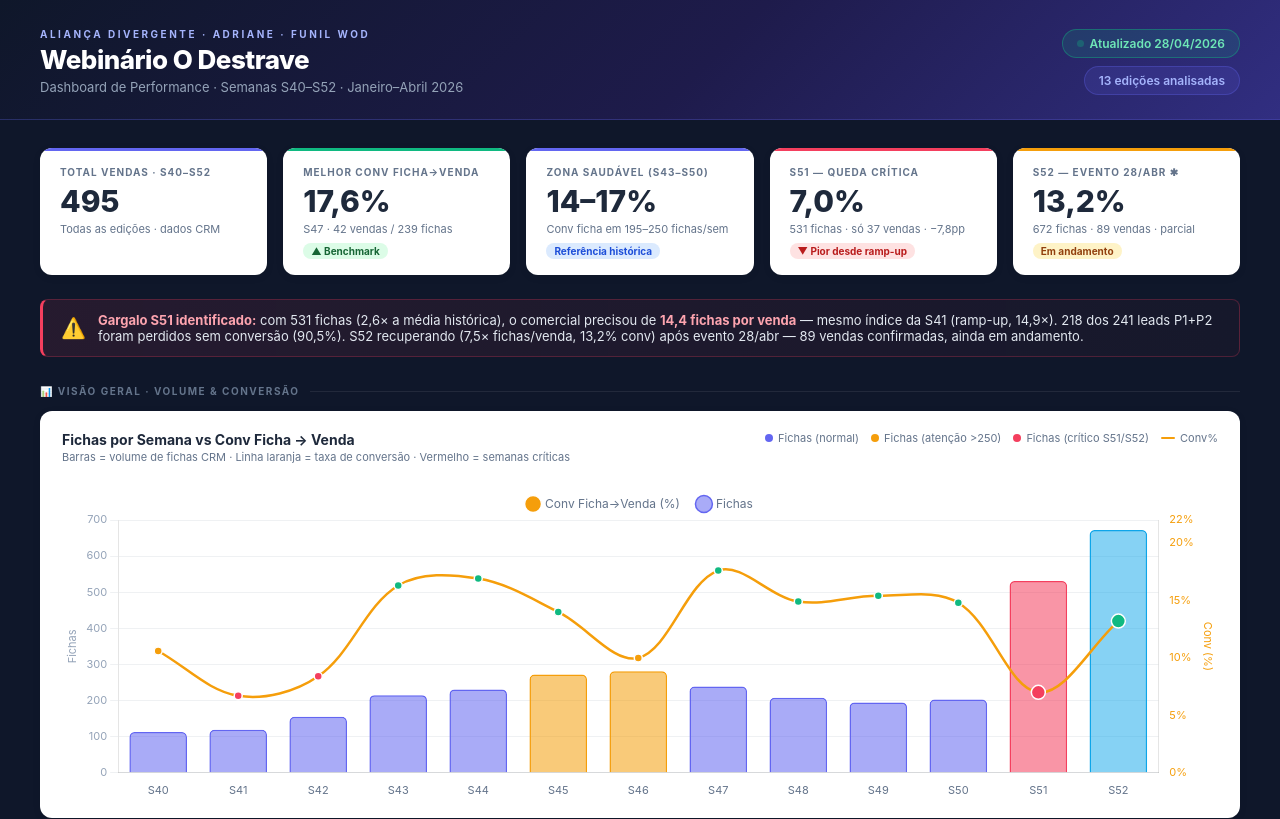
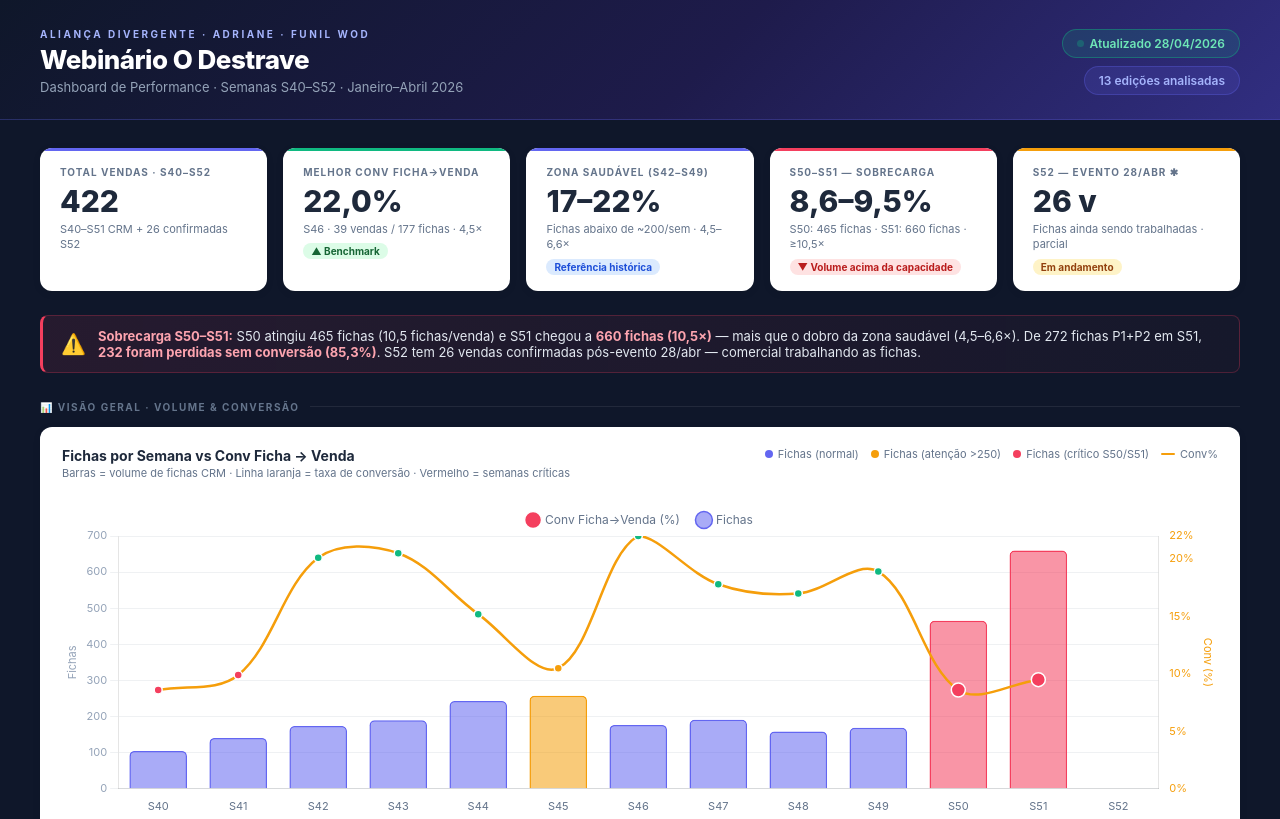
Before and after one commit to cavalcanti86-cmyk/wod-dashboard, a plain HTML site: page index.html in a window 1280 px wide. Shown: the top 819 px of the page. Drawn offline with nearby package versions, Linux system fonts and the light colour scheme.

Commit message:
S52 corrige boundary terça 22h: recalcula S40-S52, crit S50+S51

```diff
--- a/index.html
+++ b/index.html
@@ -295,31 +295,31 @@
   <div class="kpi-row">
     <div class="kpi" style="--stripe:#6366f1">
       <div class="kpi-label">Total Vendas · S40–S52</div>
-      <div class="kpi-value">495</div>
-      <div class="kpi-note">Todas as edições · dados CRM</div>
+      <div class="kpi-value">422</div>
+      <div class="kpi-note">S40–S51 CRM + 26 confirmadas S52</div>
     </div>
     <div class="kpi" style="--stripe:#10b981">
       <div class="kpi-label">Melhor Conv Ficha→Venda</div>
-      <div class="kpi-value">17,6%</div>
-      <div class="kpi-note">S47 · 42 vendas / 239 fichas</div>
+      <div class="kpi-value">22,0%</div>
+      <div class="kpi-note">S46 · 39 vendas / 177 fichas · 4,5×</div>
       <div class="tag tag-g">▲ Benchmark</div>
     </div>
     <div class="kpi" style="--stripe:#6366f1">
-      <div class="kpi-label">Zona Saudável (S43–S50)</div>
-      <div class="kpi-value">14–17%</div>
-      <div class="kpi-note">Conv ficha em 195–250 fichas/sem</div>
+      <div class="kpi-label">Zona Saudável (S42–S49)</div>
+      <div class="kpi-value">17–22%</div>
+      <div class="kpi-note">Fichas abaixo de ~200/sem · 4,5–6,6×</div>
       <div class="tag tag-b">Referência histórica</div>
     </div>
     <div class="kpi" style="--stripe:#f43f5e">
-      <div class="kpi-label">S51 — Queda crítica</div>
-      <div class="kpi-value">7,0%</div>
-      <div class="kpi-note">531 fichas · só 37 vendas · −7,8pp</div>
-      <div class="tag tag-r">▼ Pior desde ramp-up</div>
+      <div class="kpi-label">S50–S51 — Sobrecarga</div>
+      <div class="kpi-value">8,6–9,5%</div>
+      <div class="kpi-note">S50: 465 fichas · S51: 660 fichas · ≥10,5×</div>
+      <div class="tag tag-r">▼ Volume acima da capacidade</div>
     </div>
     <div class="kpi" style="--stripe:#f59e0b">
       <div class="kpi-label">S52 — Evento 28/abr ✱</div>
-      <div class="kpi-value">13,2%</div>
-      <div class="kpi-note">672 fichas · 89 vendas · parcial</div>
+      <div class="kpi-value">26 v</div>
+      <div class="kpi-note">Fichas ainda sendo trabalhadas · parcial</div>
       <div class="tag tag-y">Em andamento</div>
     </div>
   </div>
@@ -328,7 +328,7 @@
   <div class="alert">
     <span class="alert-icon">⚠️</span>
     <div>
-      <strong>Gargalo S51 identificado:</strong> com 531 fichas (2,6× a média histórica), o comercial precisou de <strong>14,4 fichas por venda</strong> — mesmo índice da S41 (ramp-up, 14,9×). 218 dos 241 leads P1+P2 foram perdidos sem conversão (90,5%). S52 recuperando (7,5× fichas/venda, 13,2% conv) após evento 28/abr — 89 vendas confirmadas, ainda em andamento.
+      <strong>Sobrecarga S50–S51:</strong> S50 atingiu 465 fichas (10,5 fichas/venda) e S51 chegou a <strong>660 fichas (10,5×)</strong> — mais que o dobro da zona saudável (4,5–6,6×). De 272 fichas P1+P2 em S51, <strong>232 foram perdidas sem conversão (85,3%)</strong>. S52 tem 26 vendas confirmadas pós-evento 28/abr — comercial trabalhando as fichas.
     </div>
   </div>
 
@@ -344,7 +344,7 @@
         <div class="leg">
           <span><span class="legdot" style="background:#6366f1"></span>Fichas (normal)</span>
           <span><span class="legdot" style="background:#f59e0b"></span>Fichas (atenção &gt;250)</span>
-          <span><span class="legdot" style="background:#f43f5e"></span>Fichas (crítico S51/S52)</span>
+          <span><span class="legdot" style="background:#f43f5e"></span>Fichas (crítico S50/S51)</span>
           <span><span class="legline" style="background:#f59e0b"></span>Conv%</span>
         </div>
       </div>
@@ -445,7 +445,7 @@
     <div class="tbl-head">
       <div>
         <div style="font-size:14px;font-weight:700;color:#1e293b;">Histórico Completo por Semana</div>
-        <div style="font-size:11px;color:#64748b;margin-top:2px;">Clique no cabeçalho para ordenar &nbsp;·&nbsp; <span style="color:#b91c1c;">■</span> S51 = crítico &nbsp;·&nbsp; <span style="color:#1d4ed8;">■</span> S52 = parcial</div>
+        <div style="font-size:11px;color:#64748b;margin-top:2px;">Clique no cabeçalho para ordenar &nbsp;·&nbsp; <span style="color:#b91c1c;">■</span> S50/S51 = sobrecarga &nbsp;·&nbsp; <span style="color:#1d4ed8;">■</span> S52 = parcial &nbsp;·&nbsp; — = dados ainda não disponíveis</div>
       </div>
     </div>
     <div class="tbl-wrap">
@@ -472,7 +472,7 @@
   </div>
 
   <div class="footer">
-    Fonte: HubSpot CRM Export · 29/04/2026 &nbsp;·&nbsp; ✱ S52 parcial — 89 vendas confirmadas (evento 28/abr · comercial ainda fechando) &nbsp;·&nbsp; Aliança Divergente – WOD – Adriane
+    Fonte: HubSpot CRM Export 28/04 + WOD29ABR.csv · 29/04/2026 &nbsp;·&nbsp; Boundary: cada edição começa na terça 22h &nbsp;·&nbsp; ✱ S52 parcial — 26 vendas pós-evento, fichas sendo trabalhadas &nbsp;·&nbsp; Aliança Divergente – WOD – Adriane
   </div>
 </div>
 
@@ -481,40 +481,43 @@
 // ──────────────────────────────────────────────────
 // DADOS
 // ──────────────────────────────────────────────────
+// Dados recalculados com boundary correto: cada edição começa na terça 22h
+// Regra S52: vendas antes de 28/abr 22h → S51 · vendas após 28/abr 22h → S52
+// Fonte: HubSpot CRM Export 28/04 + WOD29ABR.csv · Fichas = processadas pelo comercial (Data de fechamento)
 const RAW = [
-  {s:'S40',dt:'03/fev',f:113,v:12,p1f:18,p1v:4, p2f:24,p2v:4, p3f:28,p3v:3, p4f:19,p4v:0, p5f:24,p5v:1},
-  {s:'S41',dt:'10/fev',f:119,v:8, p1f:16,p1v:1, p2f:20,p2v:2, p3f:34,p3v:2, p4f:35,p4v:1, p5f:14,p5v:2},
-  {s:'S42',dt:'17/fev',f:155,v:13,p1f:25,p1v:5, p2f:29,p2v:3, p3f:48,p3v:3, p4f:39,p4v:1, p5f:14,p5v:1},
-  {s:'S43',dt:'24/fev',f:215,v:35,p1f:31,p1v:7, p2f:54,p2v:12,p3f:51,p3v:10,p4f:58,p4v:5, p5f:21,p5v:1},
-  {s:'S44',dt:'03/mar',f:231,v:39,p1f:43,p1v:11,p2f:47,p2v:10,p3f:64,p3v:11,p4f:57,p4v:5, p5f:20,p5v:2},
-  {s:'S45',dt:'10/mar',f:272,v:38,p1f:48,p1v:11,p2f:63,p2v:8, p3f:75,p3v:11,p4f:60,p4v:7, p5f:26,p5v:1},
-  {s:'S46',dt:'17/mar',f:281,v:28,p1f:57,p1v:12,p2f:76,p2v:7, p3f:65,p3v:8, p4f:57,p4v:1, p5f:26,p5v:0},
-  {s:'S47',dt:'24/mar',f:239,v:42,p1f:59,p1v:15,p2f:62,p2v:9, p3f:59,p3v:9, p4f:45,p4v:8, p5f:14,p5v:1},
-  {s:'S48',dt:'31/mar',f:208,v:31,p1f:51,p1v:9, p2f:47,p2v:7, p3f:45,p3v:4, p4f:46,p4v:7, p5f:19,p5v:4},
-  {s:'S49',dt:'07/abr',f:195,v:30,p1f:47,p1v:9, p2f:45,p2v:9, p3f:49,p3v:6, p4f:39,p4v:5, p5f:15,p5v:1},
-  {s:'S50',dt:'14/abr',f:203,v:30,p1f:63,p1v:8, p2f:37,p2v:6, p3f:43,p3v:9, p4f:43,p4v:4, p5f:17,p5v:3},
-  {s:'S51',dt:'21/abr',f:531,v:37,p1f:124,p1v:16,p2f:117,p2v:7,p3f:139,p3v:7,p4f:105,p4v:6,p5f:46,p5v:1,crit:true},
-  {s:'S52',dt:'28/abr',f:672,v:89,p1f:153,p1v:42,p2f:130,p2v:21,p3f:165,p3v:16,p4f:164,p4v:9,p5f:60,p5v:1,part:true},
+  {s:'S40',dt:'03/fev',f:105,v:9, p1f:16, p1v:1, p2f:17, p2v:2, p3f:30, p3v:2, p4f:31, p4v:1, p5f:11, p5v:3},
+  {s:'S41',dt:'10/fev',f:141,v:14,p1f:16, p1v:5, p2f:24, p2v:3, p3f:47, p3v:4, p4f:39, p4v:1, p5f:15, p5v:1},
+  {s:'S42',dt:'17/fev',f:174,v:35,p1f:25, p1v:7, p2f:39, p2v:12,p3f:39, p3v:10,p4f:54, p4v:5, p5f:17, p5v:1},
+  {s:'S43',dt:'24/fev',f:190,v:39,p1f:30, p1v:11,p2f:35, p2v:10,p3f:53, p3v:11,p4f:51, p4v:5, p5f:21, p5v:2},
+  {s:'S44',dt:'03/mar',f:243,v:37,p1f:39, p1v:11,p2f:60, p2v:8, p3f:66, p3v:11,p4f:53, p4v:6, p5f:25, p5v:1},
+  {s:'S45',dt:'10/mar',f:258,v:27,p1f:47, p1v:12,p2f:70, p2v:6, p3f:59, p3v:8, p4f:57, p4v:1, p5f:25, p5v:0},
+  {s:'S46',dt:'17/mar',f:177,v:39,p1f:39, p1v:12,p2f:48, p2v:9, p3f:41, p3v:9, p4f:36, p4v:8, p5f:13, p5v:1},
+  {s:'S47',dt:'24/mar',f:191,v:34,p1f:44, p1v:11,p2f:44, p2v:7, p3f:48, p3v:4, p4f:39, p4v:8, p5f:16, p5v:4},
+  {s:'S48',dt:'31/mar',f:159,v:27,p1f:35, p1v:7, p2f:34, p2v:8, p3f:41, p3v:6, p4f:36, p4v:5, p5f:13, p5v:1},
+  {s:'S49',dt:'07/abr',f:169,v:32,p1f:55, p1v:11,p2f:32, p2v:5, p3f:32, p3v:9, p4f:37, p4v:4, p5f:13, p5v:3},
+  {s:'S50',dt:'14/abr',f:465,v:40,p1f:101,p1v:16,p2f:99, p2v:10,p3f:126,p3v:7, p4f:93, p4v:6, p5f:46, p5v:1,crit:true},
+  {s:'S51',dt:'21/abr',f:660,v:63,p1f:141,p1v:26,p2f:131,p2v:14,p3f:164,p3v:13,p4f:164,p4v:9, p5f:60, p5v:1,crit:true},
+  {s:'S52',dt:'28/abr',f:0,  v:26,p1f:0,  p1v:16,p2f:0,  p2v:7, p3f:0,  p3v:3, p4f:0,  p4v:0, p5f:0,  p5v:0,part:true},
 ];
 
 RAW.forEach(w => {
-  w.conv   = +(w.v/w.f*100).toFixed(1);
-  w.fpv    = +(w.f/w.v).toFixed(1);
-  w.p1c    = +(w.p1v/w.p1f*100).toFixed(1);
-  w.p2c    = +(w.p2v/w.p2f*100).toFixed(1);
-  w.p3c    = w.p3f ? +(w.p3v/w.p3f*100).toFixed(1) : 0;
-  w.p4c    = w.p4f ? +(w.p4v/w.p4f*100).toFixed(1) : 0;
-  w.p5c    = w.p5f ? +(w.p5v/w.p5f*100).toFixed(1) : 0;
-  w.gap    = +(w.p1c - w.p2c).toFixed(1);
+  w.conv   = w.f > 0 ? +(w.v/w.f*100).toFixed(1)        : null;
+  w.fpv    = w.f > 0 && w.v > 0 ? +(w.f/w.v).toFixed(1) : null;
+  w.p1c    = w.p1f > 0 ? +(w.p1v/w.p1f*100).toFixed(1)  : null;
+  w.p2c    = w.p2f > 0 ? +(w.p2v/w.p2f*100).toFixed(1)  : null;
+  w.p3c    = w.p3f > 0 ? +(w.p3v/w.p3f*100).toFixed(1)  : 0;
+  w.p4c    = w.p4f > 0 ? +(w.p4v/w.p4f*100).toFixed(1)  : 0;
+  w.p5c    = w.p5f > 0 ? +(w.p5v/w.p5f*100).toFixed(1)  : 0;
+  w.gap    = (w.p1c != null && w.p2c != null) ? +(w.p1c - w.p2c).toFixed(1) : null;
   w.p12t   = w.p1f + w.p2f;
   w.p12v   = w.p1v + w.p2v;
   w.p12p   = w.p12t - w.p12v;
-  w.p12pct = +(w.p12p/w.p12t*100).toFixed(1);
-  w.p1pct  = +(w.p1f/w.f*100).toFixed(1);
-  w.p2pct  = +(w.p2f/w.f*100).toFixed(1);
-  w.p3pct  = +(w.p3f/w.f*100).toFixed(1);
-  w.p4pct  = +(w.p4f/w.f*100).toFixed(1);
-  w.p5pct  = +(w.p5f/w.f*100).toFixed(1);
+  w.p12pct = w.p12t > 0 ? +(w.p12p/w.p12t*100).toFixed(1) : null;
+  w.p1pct  = w.f > 0 ? +(w.p1f/w.f*100).toFixed(1) : 0;
+  w.p2pct  = w.f > 0 ? +(w.p2f/w.f*100).toFixed(1) : 0;
+  w.p3pct  = w.f > 0 ? +(w.p3f/w.f*100).toFixed(1) : 0;
+  w.p4pct  = w.f > 0 ? +(w.p4f/w.f*100).toFixed(1) : 0;
+  w.p5pct  = w.f > 0 ? +(w.p5f/w.f*100).toFixed(1) : 0;
 });
 
 const LB = RAW.map(w => w.s);
@@ -851,22 +854,26 @@ new Chart(document.getElementById('c-p12-pct'),{
 // TABLE
 // ──────────────────────────────────────────────────
 function cpill(v){
+  if(v==null) return `<span class="pill pb">—</span>`;
   if(v>=15) return `<span class="pill pg">${v}%</span>`;
   if(v>=10) return `<span class="pill pb">${v}%</span>`;
   if(v>=7)  return `<span class="pill py">${v}%</span>`;
   return `<span class="pill pr">${v}%</span>`;
 }
 function fpill(v){
+  if(v==null) return `<span class="pill pb">—</span>`;
   if(v<=7)  return `<span class="pill pg">${v}×</span>`;
   if(v<=10) return `<span class="pill py">${v}×</span>`;
   return `<span class="pill pr">${v}×</span>`;
 }
 function ppill(v){
+  if(v==null) return `<span class="pill pb">—</span>`;
   if(v>88) return `<span class="pill pr">${v}%</span>`;
   if(v>83) return `<span class="pill py">${v}%</span>`;
   return `<span class="pill pg">${v}%</span>`;
 }
 function gpill(v){
+  if(v==null) return `<span class="pill pb">—</span>`;
   const s=v>=0?'+':'';
   if(v>10) return `<span class="pill pr">${s}${v}pp</span>`;
   if(v>5)  return `<span class="pill py">${s}${v}pp</span>`;
```
